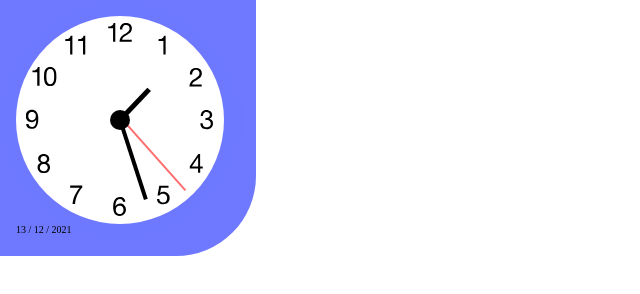
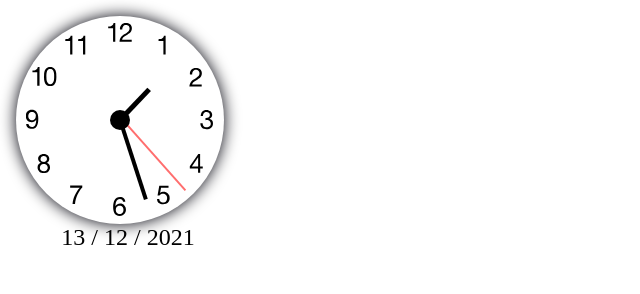
Before and after one commit to Droskall/horloge, a plain HTML site: page index.html in a window 1280 px wide. Shown: the whole page, without its empty margins (0-640 px from the left). Drawn offline with Linux system fonts and the light colour scheme.

Commit message:
v1 finish

```diff
--- a/app.js
+++ b/app.js
@@ -16,7 +16,7 @@ function clock (){
     let minutes = date.getMinutes()
     let seconds = date.getSeconds();
 
-    let timeOut = setTimeout(function (){
+    let timeOut = setTimeout( () =>{
 
         let time = [
             {
--- a/index.html
+++ b/index.html
@@ -2,13 +2,15 @@
 <html lang="en">
 <head>
     <meta charset="UTF-8">
-    <title>Title</title>
+    <title>Horloge</title>
     <meta name="viewport"
           content="width=device-width, user-scalable=no, initial-scale=1.0, maximum-scale=1.0, minimum-scale=1.0">
     <meta http-equiv="X-UA-Compatible" content="ie=edge">
     <link rel="stylesheet" href="style.css">
 </head>
 <body>
+
+
 
     <div id="container">
 
--- a/style.css
+++ b/style.css
@@ -10,11 +10,8 @@ body {
 
 #container {
     padding: 1rem;
-    background: #6e79ff;
     width: 16rem;
     height: 16rem;
-    border-radius: 0 0 5rem 0;
-
 }
 
 #clock {
@@ -22,7 +19,7 @@ body {
     width: 13rem;
     border-radius: 50%;
     background: white url(clock.svg) no-repeat center;
-    box-shadow: #6e79ff 0 0 1rem;
+    box-shadow: #00000b 0 0 1rem;
     background-size: 90%;
 }
 
@@ -78,6 +75,11 @@ body {
     width: 1%;
 }
 
+#date {
+    text-align: center;
+    font-size: 1.5rem;
+}
+
 /* Transitions Aiguilles: Minutes / Secondes: */
 #minutes {
     transition: transform 0.3s cubic-bezier(.4,2.08,.55,.44);
```
Also changed, not shown: maquettev1.png (added).
